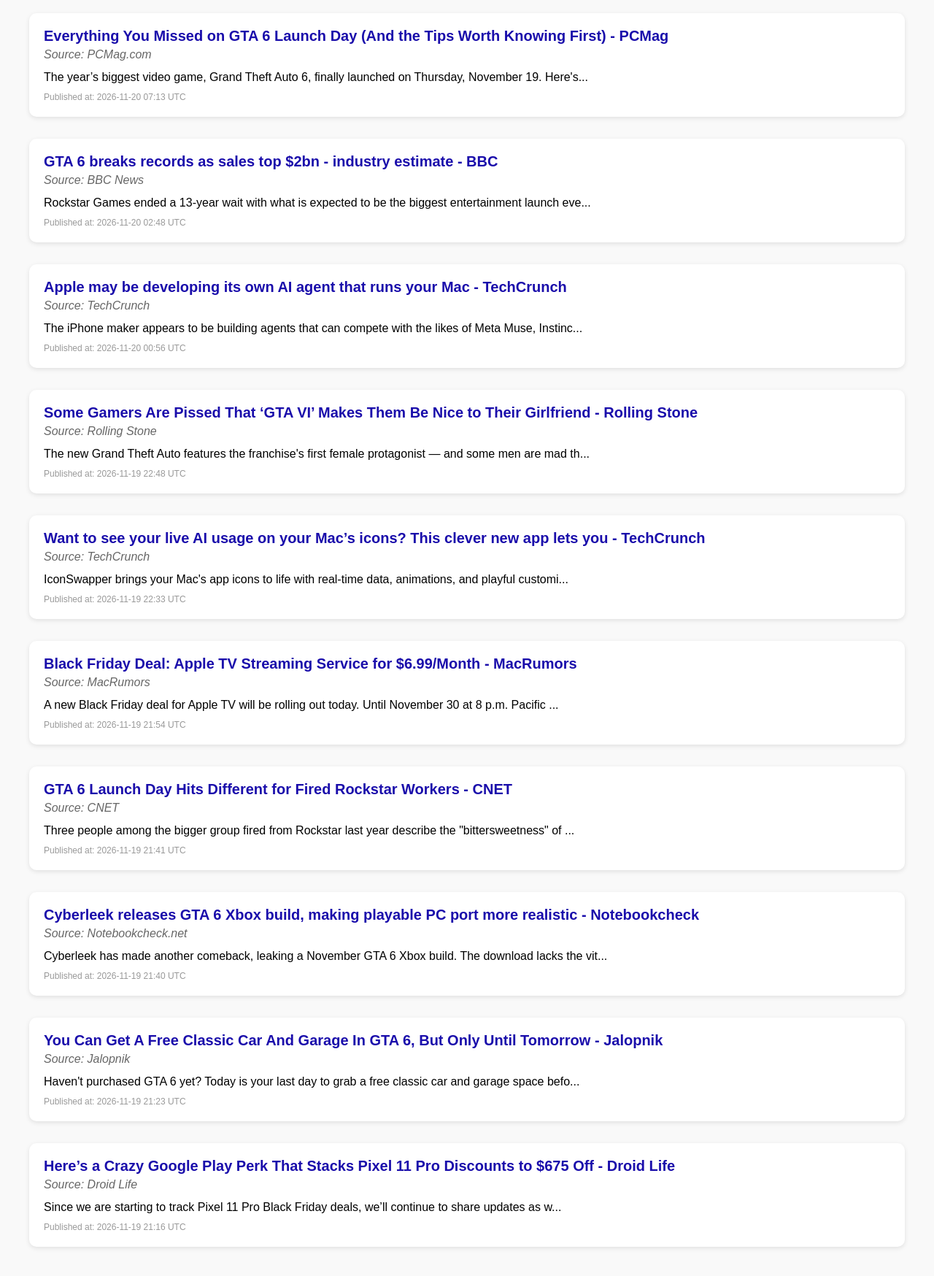
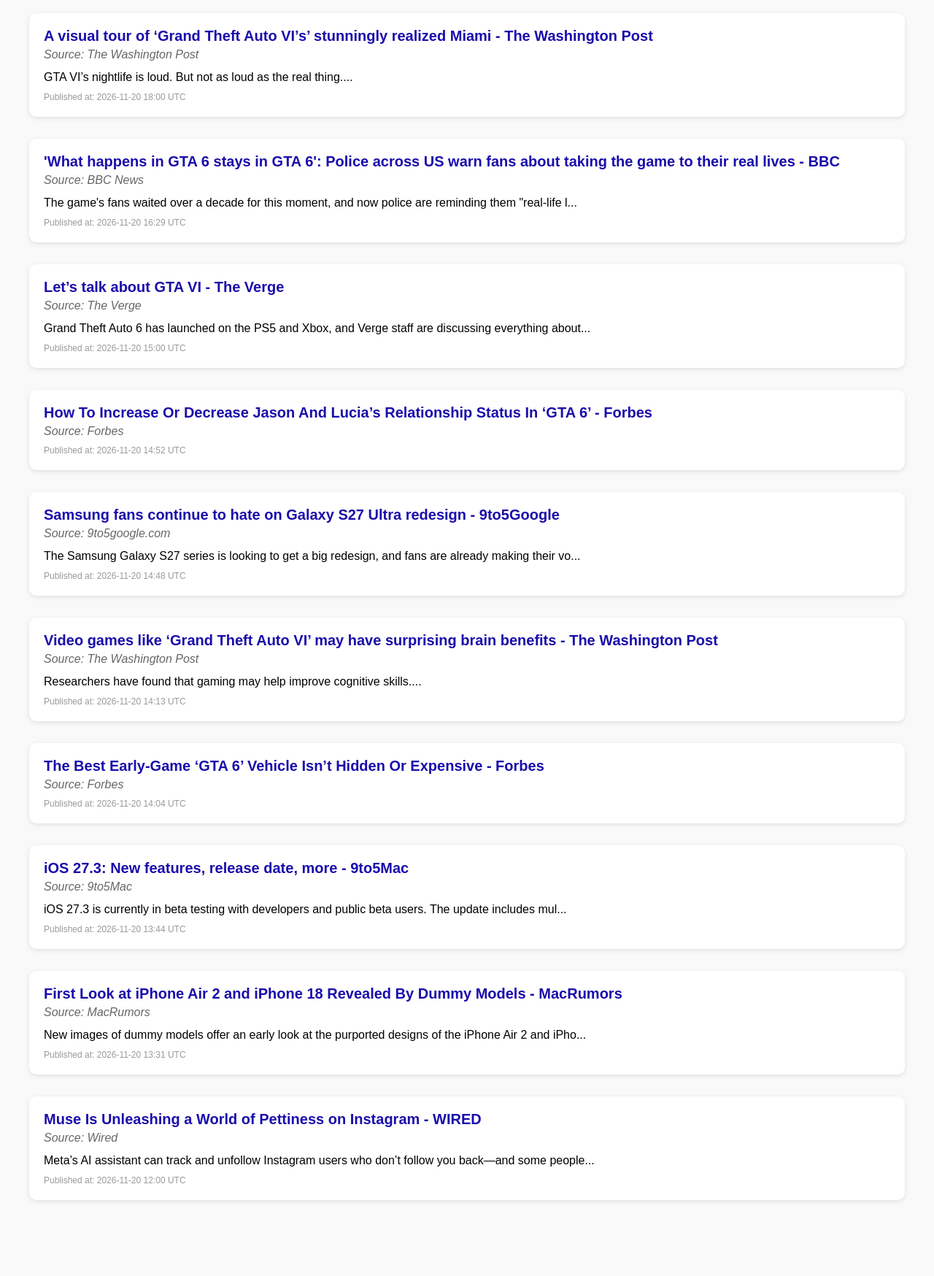
Before and after one commit to sednabcn/stem-ai-tutoring, a plain HTML site: page data/news.html in a window 1280 px wide. Shown: the part 80-1828 px from the top of the page at 73% size. After the commit the page ends 1764 px from the top, so only its background shows below. Drawn offline with Linux system fonts and the light colour scheme.

Commit message:
🔄 Auto-update news content

```diff
--- a/data/news.html
+++ b/data/news.html
@@ -19,73 +19,73 @@
   <h1>Daily News</h1>
 
   <div class="article">
-    <div class="title"><a href="https://www.pcmag.com/news/everything-you-missed-gta-6-launch-day-and-the-tips-worth-knowing-first" target="_blank" rel="noopener noreferrer">Everything You Missed on GTA 6 Launch Day (And the Tips Worth Knowing First) - PCMag</a></div>
-    <div class="source">Source: PCMag.com</div>
-    <div class="description">The year’s biggest video game, Grand Theft Auto 6, finally launched on Thursday, November 19. Here&#x27;s...</div>
-    <div class="published">Published at: 2026-11-20 07:13 UTC</div>
+    <div class="title"><a href="https://www.washingtonpost.com/style/interactive/2026/11/20/visual-tour-grand-theft-auto-vis-stunningly-realized-miami/" target="_blank" rel="noopener noreferrer">A visual tour of ‘Grand Theft Auto VI’s’ stunningly realized Miami - The Washington Post</a></div>
+    <div class="source">Source: The Washington Post</div>
+    <div class="description">GTA VI’s nightlife is loud. But not as loud as the real thing....</div>
+    <div class="published">Published at: 2026-11-20 18:00 UTC</div>
   </div>
 
   <div class="article">
-    <div class="title"><a href="https://www.bbc.com/news/articles/c9zr5nyv5dj2o" target="_blank" rel="noopener noreferrer">GTA 6 breaks records as sales top $2bn - industry estimate - BBC</a></div>
+    <div class="title"><a href="https://www.bbc.com/news/articles/cmvg2e0e9138o" target="_blank" rel="noopener noreferrer">&#x27;What happens in GTA 6 stays in GTA 6&#x27;: Police across US warn fans about taking the game to their real lives - BBC</a></div>
     <div class="source">Source: BBC News</div>
-    <div class="description">Rockstar Games ended a 13-year wait with what is expected to be the biggest entertainment launch eve...</div>
-    <div class="published">Published at: 2026-11-20 02:48 UTC</div>
+    <div class="description">The game&#x27;s fans waited over a decade for this moment, and now police are reminding them &quot;real-life l...</div>
+    <div class="published">Published at: 2026-11-20 16:29 UTC</div>
   </div>
 
   <div class="article">
-    <div class="title"><a href="https://techcrunch.com/2026/11/19/apple-may-be-developing-its-own-ai-agent-that-runs-your-mac/" target="_blank" rel="noopener noreferrer">Apple may be developing its own AI agent that runs your Mac - TechCrunch</a></div>
-    <div class="source">Source: TechCrunch</div>
-    <div class="description">The iPhone maker appears to be building agents that can compete with the likes of Meta Muse, Instinc...</div>
-    <div class="published">Published at: 2026-11-20 00:56 UTC</div>
+    <div class="title"><a href="https://www.theverge.com/entertainment/1037545/gta-6-discussion" target="_blank" rel="noopener noreferrer">Let’s talk about GTA VI - The Verge</a></div>
+    <div class="source">Source: The Verge</div>
+    <div class="description">Grand Theft Auto 6 has launched on the PS5 and Xbox, and Verge staff are discussing everything about...</div>
+    <div class="published">Published at: 2026-11-20 15:00 UTC</div>
   </div>
 
   <div class="article">
-    <div class="title"><a href="http://www.rollingstone.com/culture/culture-news/gta-vi-girlfriend-wife-nice-gamers-chuds-1235661480/" target="_blank" rel="noopener noreferrer">Some Gamers Are Pissed That ‘GTA VI’ Makes Them Be Nice to Their Girlfriend - Rolling Stone</a></div>
-    <div class="source">Source: Rolling Stone</div>
-    <div class="description">The new Grand Theft Auto features the franchise&#x27;s first female protagonist — and some men are mad th...</div>
-    <div class="published">Published at: 2026-11-19 22:48 UTC</div>
+    <div class="title"><a href="https://www.forbes.com/sites/paultassi/2026/11/20/how-to-increase-or-decrease-jason-and-lucias-relationship-status-in-gta-6/" target="_blank" rel="noopener noreferrer">How To Increase Or Decrease Jason And Lucia’s Relationship Status In ‘GTA 6’ - Forbes</a></div>
+    <div class="source">Source: Forbes</div>
+    <div class="description"></div>
+    <div class="published">Published at: 2026-11-20 14:52 UTC</div>
   </div>
 
   <div class="article">
-    <div class="title"><a href="https://techcrunch.com/2026/11/19/want-to-see-your-live-ai-usage-on-your-macs-icons-this-clever-new-app-lets-you/" target="_blank" rel="noopener noreferrer">Want to see your live AI usage on your Mac’s icons? This clever new app lets you - TechCrunch</a></div>
-    <div class="source">Source: TechCrunch</div>
-    <div class="description">IconSwapper brings your Mac&#x27;s app icons to life with real-time data, animations, and playful customi...</div>
-    <div class="published">Published at: 2026-11-19 22:33 UTC</div>
+    <div class="title"><a href="http://9to5google.com/2026/11/20/samsung-fans-continue-to-hate-on-galaxy-s27-ultra-redesign/" target="_blank" rel="noopener noreferrer">Samsung fans continue to hate on Galaxy S27 Ultra redesign - 9to5Google</a></div>
+    <div class="source">Source: 9to5google.com</div>
+    <div class="description">The Samsung Galaxy S27 series is looking to get a big redesign, and fans are already making their vo...</div>
+    <div class="published">Published at: 2026-11-20 14:48 UTC</div>
   </div>
 
   <div class="article">
-    <div class="title"><a href="https://www.macrumors.com/2026/11/19/apple-tv-black-friday-streaming-deal/" target="_blank" rel="noopener noreferrer">Black Friday Deal: Apple TV Streaming Service for $6.99/Month - MacRumors</a></div>
-    <div class="source">Source: MacRumors</div>
-    <div class="description">A new Black Friday deal for Apple TV will be rolling out today. Until November 30 at 8 p.m. Pacific ...</div>
-    <div class="published">Published at: 2026-11-19 21:54 UTC</div>
+    <div class="title"><a href="https://www.washingtonpost.com/wellness/2026/11/20/grand-theft-auto-vi-other-video-games-may-have-surprising-brain-benefits/" target="_blank" rel="noopener noreferrer">Video games like ‘Grand Theft Auto VI’ may have surprising brain benefits - The Washington Post</a></div>
+    <div class="source">Source: The Washington Post</div>
+    <div class="description">Researchers have found that gaming may help improve cognitive skills....</div>
+    <div class="published">Published at: 2026-11-20 14:13 UTC</div>
   </div>
 
   <div class="article">
-    <div class="title"><a href="https://www.cnet.com/tech/gaming/gta-6-launch-day-hits-different-for-fired-rockstar-workers/" target="_blank" rel="noopener noreferrer">GTA 6 Launch Day Hits Different for Fired Rockstar Workers - CNET</a></div>
-    <div class="source">Source: CNET</div>
-    <div class="description">Three people among the bigger group fired from Rockstar last year describe the &quot;bittersweetness&quot; of ...</div>
-    <div class="published">Published at: 2026-11-19 21:41 UTC</div>
+    <div class="title"><a href="https://www.forbes.com/sites/paultassi/2026/11/20/the-best-early-game-gta-6-vehicle-isnt-hidden-or-expensive/" target="_blank" rel="noopener noreferrer">The Best Early-Game ‘GTA 6’ Vehicle Isn’t Hidden Or Expensive - Forbes</a></div>
+    <div class="source">Source: Forbes</div>
+    <div class="description"></div>
+    <div class="published">Published at: 2026-11-20 14:04 UTC</div>
   </div>
 
   <div class="article">
-    <div class="title"><a href="https://www.notebookcheck.net/Cyberleek-releases-GTA-6-Xbox-build-making-playable-PC-port-more-realistic.1454770.0.html" target="_blank" rel="noopener noreferrer">Cyberleek releases GTA 6 Xbox build, making playable PC port more realistic - Notebookcheck</a></div>
-    <div class="source">Source: Notebookcheck.net</div>
-    <div class="description">Cyberleek has made another comeback, leaking a November GTA 6 Xbox build. The download lacks the vit...</div>
-    <div class="published">Published at: 2026-11-19 21:40 UTC</div>
+    <div class="title"><a href="https://9to5mac.com/2026/11/20/ios-27-3-new-features-release-date-more/" target="_blank" rel="noopener noreferrer">iOS 27.3: New features, release date, more - 9to5Mac</a></div>
+    <div class="source">Source: 9to5Mac</div>
+    <div class="description">iOS 27.3 is currently in beta testing with developers and public beta users. The update includes mul...</div>
+    <div class="published">Published at: 2026-11-20 13:44 UTC</div>
   </div>
 
   <div class="article">
-    <div class="title"><a href="https://www.jalopnik.com/2322442/gta-6-grand-theft-auto-vintage-vice-city-pack-classic-car/" target="_blank" rel="noopener noreferrer">You Can Get A Free Classic Car And Garage In GTA 6, But Only Until Tomorrow - Jalopnik</a></div>
-    <div class="source">Source: Jalopnik</div>
-    <div class="description">Haven&#x27;t purchased GTA 6 yet? Today is your last day to grab a free classic car and garage space befo...</div>
-    <div class="published">Published at: 2026-11-19 21:23 UTC</div>
+    <div class="title"><a href="https://www.macrumors.com/2026/11/20/iphone-air-2-and-iphone-18-dummy-models/" target="_blank" rel="noopener noreferrer">First Look at iPhone Air 2 and iPhone 18 Revealed By Dummy Models - MacRumors</a></div>
+    <div class="source">Source: MacRumors</div>
+    <div class="description">New images of dummy models offer an early look at the purported designs of the iPhone Air 2 and iPho...</div>
+    <div class="published">Published at: 2026-11-20 13:31 UTC</div>
   </div>
 
   <div class="article">
-    <div class="title"><a href="https://www.droid-life.com/2026/11/19/i-found-a-secret-google-play-perk-that-stacks-pixel-11-pro-discounts-to-675-off/" target="_blank" rel="noopener noreferrer">Here’s a Crazy Google Play Perk That Stacks Pixel 11 Pro Discounts to $675 Off - Droid Life</a></div>
-    <div class="source">Source: Droid Life</div>
-    <div class="description">Since we are starting to track Pixel 11 Pro Black Friday deals, we’ll continue to share updates as w...</div>
-    <div class="published">Published at: 2026-11-19 21:16 UTC</div>
+    <div class="title"><a href="https://www.wired.com/story/muse-is-unleashing-a-world-of-pettiness-on-instagram/" target="_blank" rel="noopener noreferrer">Muse Is Unleashing a World of Pettiness on Instagram - WIRED</a></div>
+    <div class="source">Source: Wired</div>
+    <div class="description">Meta’s AI assistant can track and unfollow Instagram users who don’t follow you back—and some people...</div>
+    <div class="published">Published at: 2026-11-20 12:00 UTC</div>
   </div>
 
 </body>
```
Also changed, not shown: data/news.json (+71 -71 lines).
